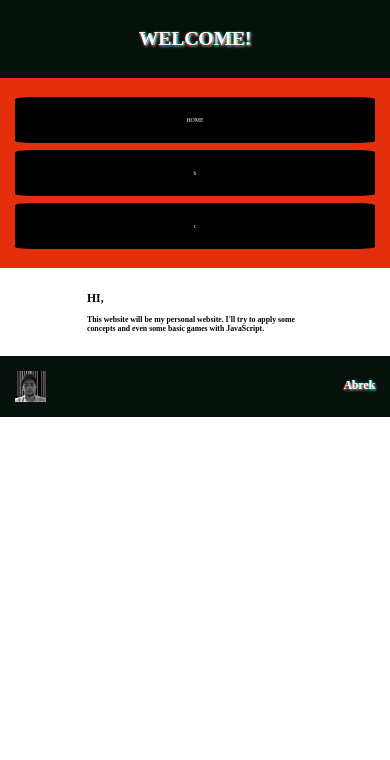
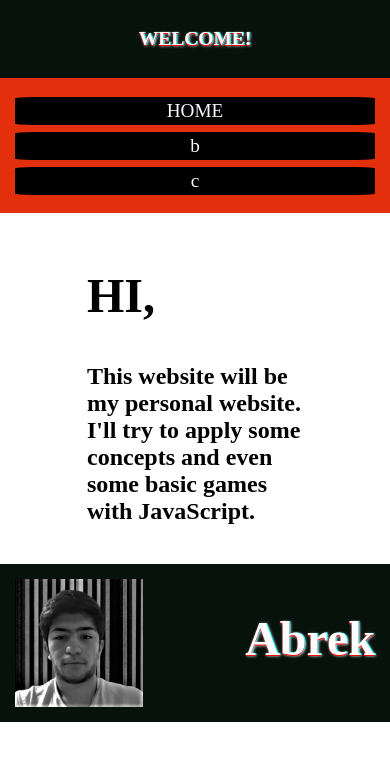
Before and after one commit to abrek-er0/website, a plain HTML site: page index.html in a window 390 px wide. Drawn offline with Linux system fonts and the light colour scheme.

Commit message:
-units changed to the rem

```diff
--- a/css/general.css
+++ b/css/general.css
@@ -64,18 +64,19 @@ body{
 	color: ghostwhite;
 	text-decoration-line: none;
 	width: 100%;
-	padding: 10px;
+	padding: 0.75vw;
+	font-size: 1.2rem;
 	text-align: center;
 }
 
 #footer img{
 	float: left;
 	object-fit: contain;
-	width: 8vw;
+	width: 8rem;
 }
 
 #footer h1{
-	font-size: 3vw;
+	font-size: 3rem;
 }
 
 .col-1 {width: 8.33%;}
@@ -103,9 +104,6 @@ body{
 		width: 100%;
 		display: inline-block;
 		margin: 1% 0 1% 0;}
-	#nav a{
-		padding:20px 10px 20px 10px;
-	}
 
 	[class*="col-"] {
   	width: 100%;
--- a/css/index.css
+++ b/css/index.css
@@ -5,11 +5,11 @@ h2{
  	animation-duration: 2s;
  	animation-fill-mode: both;
  	opacity: 0;
- 	font-size: 3vw;
+ 	font-size: 3rem;
 }
 
 p{
-	font-size: 2vw;
+	font-size: 2rem;
 	font-weight: bold;
     color: black;
   	animation-name: emerge;
@@ -22,3 +22,9 @@ p{
   50%  {opacity: 0;}
   100% {opacity: 100;}
 }
+
+@media screen and (max-width: 768px){
+	p{
+		font-size: 1.5rem;
+	}
+	}
```
